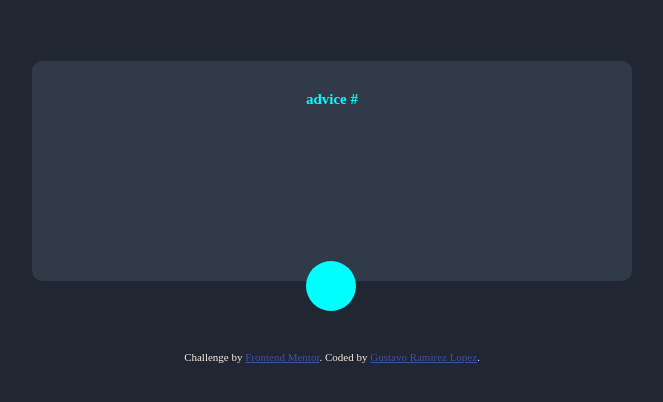
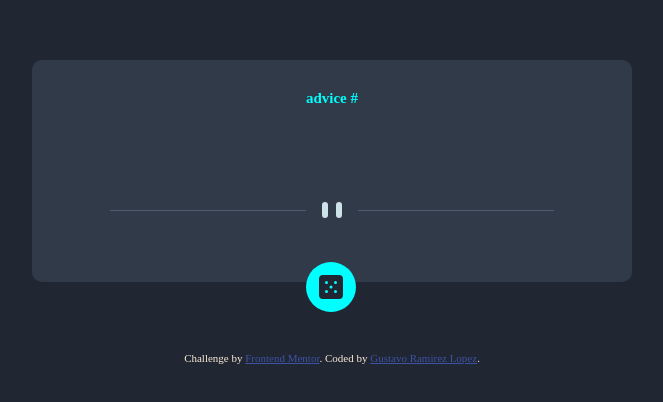
Before and after one commit to gustavo1623645/generator-advice, a plain HTML site: page index.html in a window 1280 px wide. Shown: the part 188-590 px from the top of the page, without its empty margins (308-971 px from the left). Drawn offline with Linux system fonts and the light colour scheme; the site is published under a folder, as on GitHub Pages, so addresses that start at the root find nothing; no server answers.

Commit message:
Update index.html

```diff
--- a/index.html
+++ b/index.html
@@ -17,9 +17,9 @@
       <h2 class="advice">advice # <span id="advice-number"></span></h2>
       <p class="advice-content" id="advice.content"></p>
       <div class="lines">
-        <div><img src="/images/pattern-divider-desktop.svg" alt=""></div>
+        <div><img src="images/pattern-divider-desktop.svg" alt=""></div>
       </div>
-      <div class="button" id="button"><img class="button-image" src="/images/icon-dice.svg" alt=""></div>
+      <div class="button" id="button"><img class="button-image" src="images/icon-dice.svg" alt=""></div>
     </div>
 
   </div>
```
